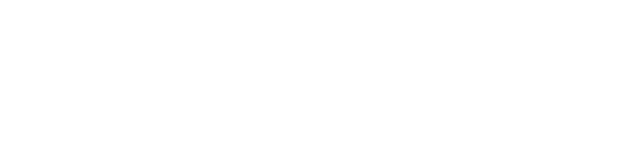
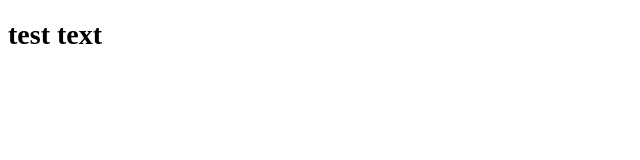
Before and after one commit to vasenka321/practice, a plain HTML site: page index.html in a window 1280 px wide. Shown: the whole page, without its empty margins (0-640 px from the left). Drawn offline with Linux system fonts and the light colour scheme.

Commit message:
added styles for h1

```diff
--- a/index.html
+++ b/index.html
@@ -7,6 +7,6 @@
     <link rel="stylesheet" href="./styles/style.css">
 </head>
 <body>
-    <h1></h1>
+    <h1>test text</h1>
 </body>
 </html>
--- a/styles/style.css
+++ b/styles/style.css
@@ -1,3 +1,6 @@
 * {
     box-sizing: border-box;
 }
+h1{
+    font-size: 28px;
+}
```
